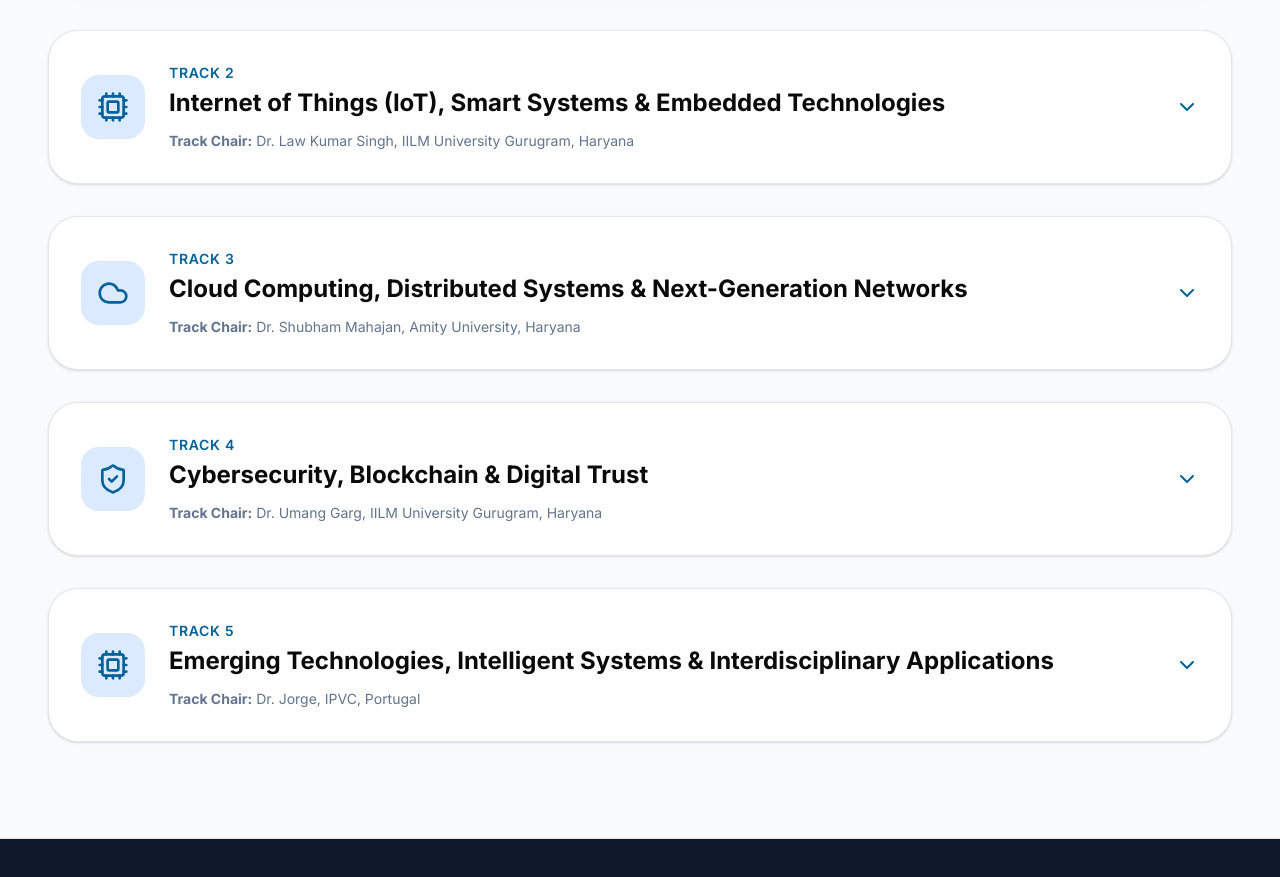
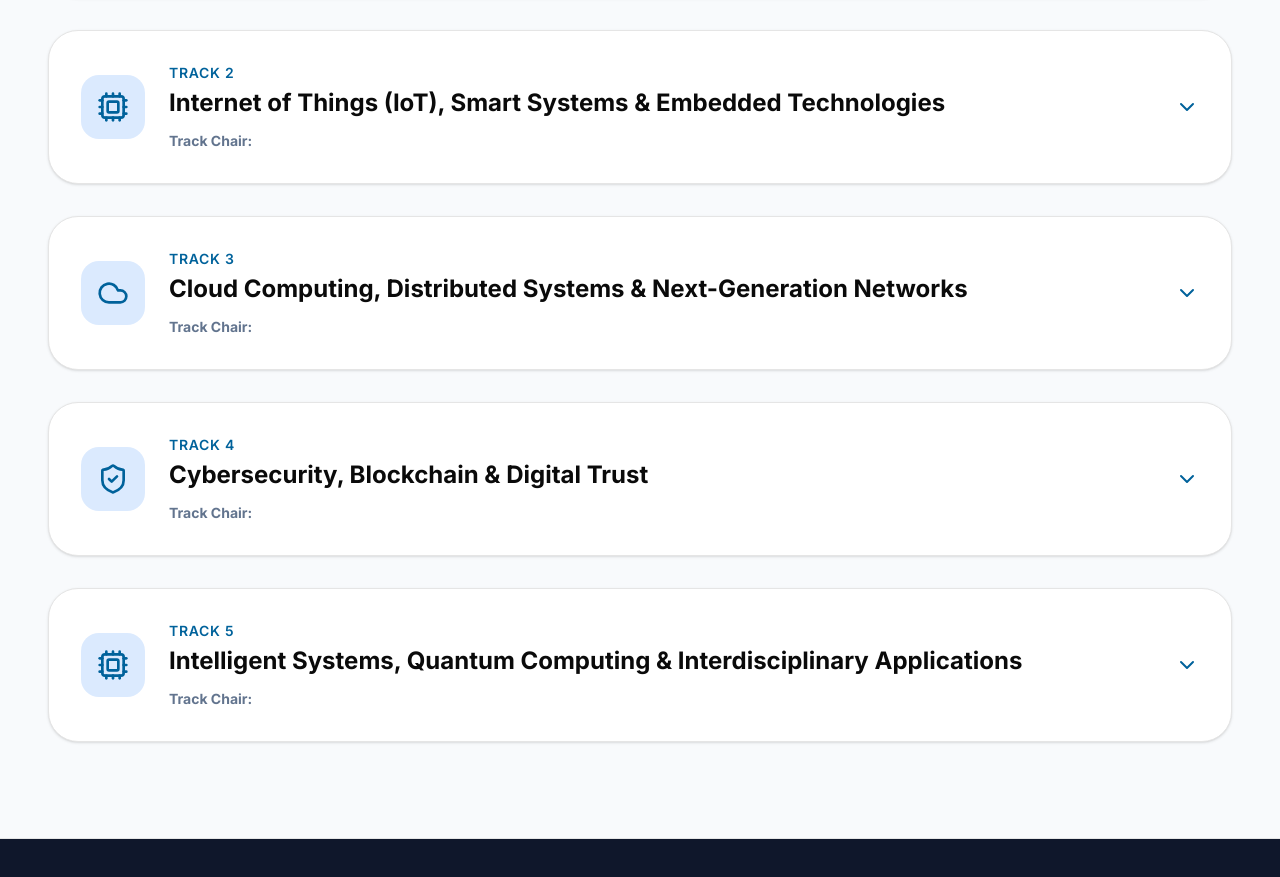
Before and after one commit to abhiseksharma/ICFCINT, a Next.js app: page /call-for-papers in a window 1280 px wide. Shown: the part 1580-2457 px from the top of the page. Built offline with nearby package versions, Linux system fonts and the light colour scheme.

Commit message:
Track Chair names removed

```diff
--- a/app/call-for-papers/page.tsx
+++ b/app/call-for-papers/page.tsx
@@ -44,8 +44,8 @@ const tracks: TrackCardProps[] = [
     title:
       "Artificial Intelligence, Machine Learning & Data Science",
 
-    chair:
-      "Dr. Amar Shukla, IILM University Gurugram, Haryana, Dr. Gagandeep, Professor, CEC- CGC Landran, Mohali",
+    // chair:
+    //   "Dr. Amar Shukla, IILM University Gurugram, Haryana, Dr. Gagandeep, Professor, CEC- CGC Landran, Mohali",
 
     // society:
     //   "IEEE Computer Society / Computational Intelligence Society",
@@ -71,8 +71,8 @@ const tracks: TrackCardProps[] = [
     title:
       "Internet of Things (IoT), Smart Systems & Embedded Technologies",
 
-    chair:
-      "Dr. Law Kumar Singh, IILM University Gurugram, Haryana",
+    // chair:
+    //   "Dr. Law Kumar Singh, IILM University Gurugram, Haryana",
 
     // society:
     //   "IEEE Internet of Things Society",
@@ -96,8 +96,8 @@ const tracks: TrackCardProps[] = [
   title:
     "Cloud Computing, Distributed Systems & Next-Generation Networks",
 
-  chair:
-    "Dr. Shubham Mahajan, Amity University, Haryana",
+  // chair:
+  //   "Dr. Shubham Mahajan, Amity University, Haryana",
 
   description:
     "This track addresses scalable computing infrastructures and future communication technologies.",
@@ -118,8 +118,8 @@ const tracks: TrackCardProps[] = [
   title:
     "Cybersecurity, Blockchain & Digital Trust",
 
-  chair:
-    "Dr. Umang Garg, IILM University Gurugram, Haryana",
+  // chair:
+  //   "Dr. Umang Garg, IILM University Gurugram, Haryana",
 
   description:
     "This track highlights secure computing, privacy and decentralized technologies.",
@@ -138,10 +138,10 @@ const tracks: TrackCardProps[] = [
   icon: "cpu",
 
   title:
-    "Emerging Technologies, Intelligent Systems & Interdisciplinary Applications",
+    "Intelligent Systems, Quantum Computing & Interdisciplinary Applications",
 
-  chair:
-    "Dr. Jorge, IPVC, Portugal",
+  // chair:
+  //   "Dr. Jorge, IPVC, Portugal",
 
   description:
     "This track focuses on next-generation innovations and interdisciplinary applications across intelligent systems and sustainable technologies.",
--- a/components/sections/track-card.tsx
+++ b/components/sections/track-card.tsx
@@ -24,7 +24,7 @@ export type TrackCardProps = {
   id: number;
   icon: TrackIcon;
   title: string;
-  chair: string;
+  // chair: string;
   description: string;
   topics: string[];
 };
```
